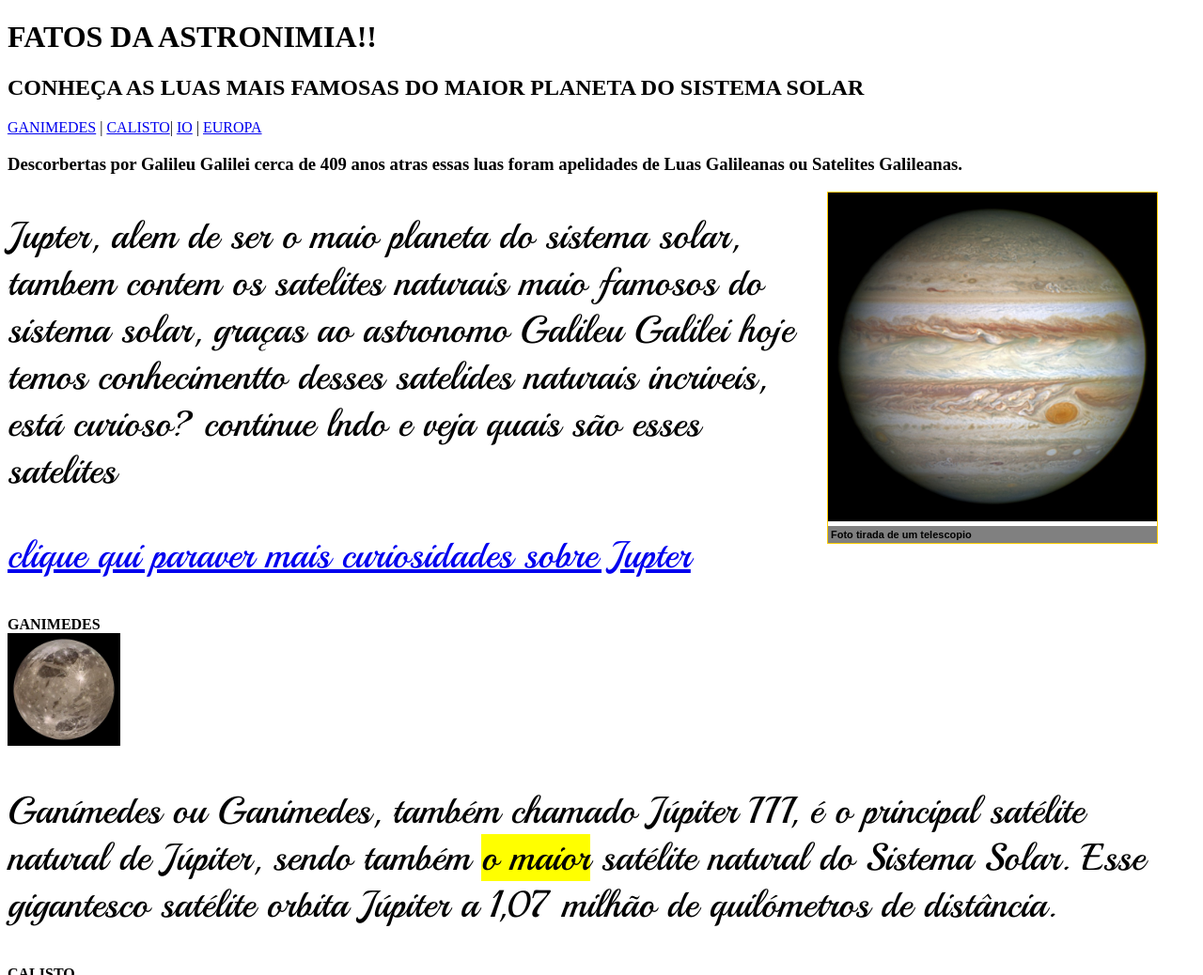
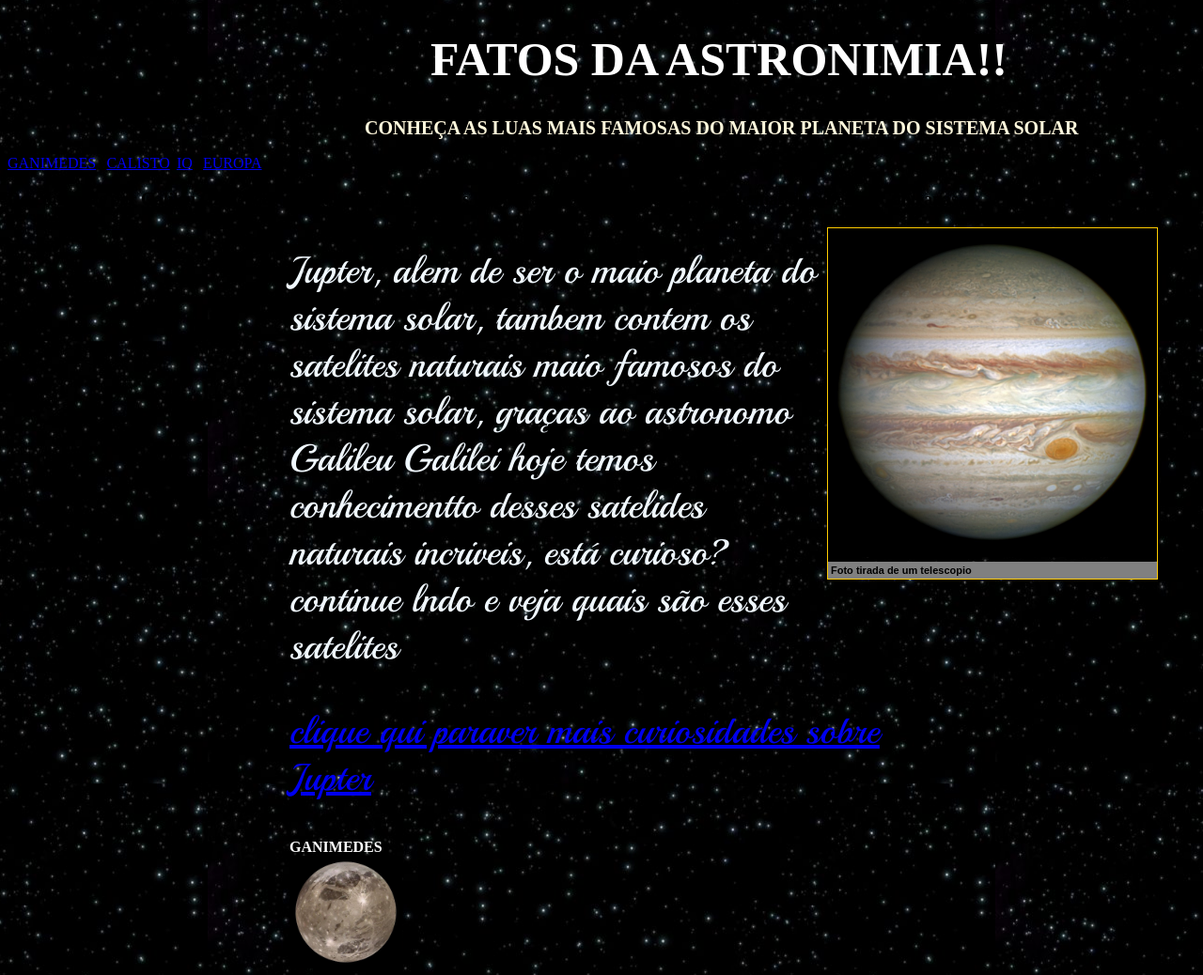
Before and after one commit to SrKaleb/site-jupter, a plain HTML site: page Kaleb.html in a window 1280 px wide. Shown: the top 1038 px of the page at 94% size. Drawn offline with Linux system fonts and the light colour scheme; files whose address does not match are found by name.

Commit message:
jupter
uptade do prototipo do site jupter

```diff
--- a/Kaleb.html
+++ b/Kaleb.html
@@ -21,13 +21,12 @@
    p{font-family: 'Playball', cursive; font-size: 40px;}
 </style>
 
-<link href="C:\Users\RKM\Desktop\curso kaleb/estilo.css" rel="stylesheet">
+
+<link href="C:\Users\RKM\Desktop\curso kaleb\css\estilo.css" rel="stylesheet">
 
 
 </head>
 
-
-<div class="container">
 
 
 
@@ -44,7 +43,7 @@
 
             <figure>
                 <a href=https://www.youtube.com/watch?v=QV25U95LKkE target="blank">
-              <img src="C:\Users\RKM\Desktop\curso kaleb/jupter.jpg"
+              <img src="C:\Users\RKM\Desktop\curso kaleb\img/jupter.jpg"
                   width="350" height="350"
                   title="Planeta Júpter"
                   alt="Imagem do planeta jupter"
@@ -69,30 +68,30 @@
       </p>
 
       <h4 id="GANIMEDES" class="clear-right">  <b>GANIMEDES</b> <br>
-        <img src="C:\Users\RKM\Desktop\curso kaleb/ganimedes.jpg"
+        <img src="C:\Users\RKM\Desktop\curso kaleb\img\ganimedes.jpg"
         width="120" height="120"
         title="lua ganimdes"
         alt="imagem da lua ganimedes"
         class="img-jupter">
       </h4>
       <p>Ganímedes ou Ganimedes, também chamado Júpiter III,
-        é o principal satélite natural de Júpiter, sendo também <mark>o maior</mark> satélite natural do Sistema Solar.
+        é o principal satélite natural de Júpiter, sendo também O MARIOR satélite natural do Sistema Solar.
         Esse gigantesco satélite orbita Júpiter a 1,07 milhão de quilómetros de distância.
       </p>
       <h4 id="CALISTO"> <b>CALISTO</b> <br>
-        <img src="C:\Users\RKM\Desktop\curso kaleb/calisto.jpg"
+        <img src="C:\Users\RKM\Desktop\curso kaleb\img\calisto.jpg"
         width="120" height="120"
         title="lua calisto"
         alt="imagem da lua calisto"
         class="img-jupter">
       </h4>
       <p>
-        Calisto é um satélite de Júpiter, descoberta em 7 de janeiro de 1610 por Galileu Galilei.
+        Calisto é um satélite de Júpiter, descoberta em 7 DE JANEIRO DE 1610 POR GALILEU GALILEI.
         É a terceira maior lua do Sistema Solar e a segunda maior do planeta Júpiter.
         Tem cerca de 99% do diâmetro de Mercúrio, mas apenas um terço de sua massa.
       </p>
       <h4 id="IO">  <b>IO</b> <br>
-        <img src="C:\Users\RKM\Desktop\curso kaleb/io.jpg"
+        <img src="C:\Users\RKM\Desktop\curso kaleb\img\io.jpg"
         width="120" height="120"
         title="lua io"
         alt="imagem da lua io"
@@ -104,7 +103,7 @@
         Io é a quarta maior lua do sistema solar, logo a seguir a Ganímedes, Titã e Calisto
       </p>
       <h4 id="EUROPA"> <b>EUROPA</b> <br>
-        <img src="C:\Users\RKM\Desktop\curso kaleb/europa.jpg"
+        <img src="C:\Users\RKM\Desktop\curso kaleb\img\europa.jpg"
         width="120" height="120"
         title="lua europa"
         alt="imagem da lua europa"
@@ -119,6 +118,5 @@
 
     </body>
 
-  </div>
 
 </html>
--- a/css/estilo.css
+++ b/css/estilo.css
@@ -1,20 +1,24 @@
 h1{
  font-family:Arial, Helvetica,;
  font-size: 50px;
-color:black;}
+color:rgb(255, 255, 255);margin-left: 450px;}
 
-
-body{
-    background-size: cover;
-    background:turquoise;
+h2{
+    font-family: Arial, Helvetica,;
+    font-size: 20px;
+    color: cornsilk; margin-left: 380px;
 }
 
+h4 {color: rgb(255, 255, 255);
+margin-left: 300px;}
 
-.container {
-
-    background-image: url(/nebulosa.jpg);
-    margin: 50px 50px 60px 60px;
-
+body { background-image: url(../img/estrelas.jpg);
+    background-repeat: repeat;
+    background-attachment: fixed;
+    background-position: center center;
 
 }
-/* background-image: url( /C:\Users\RKM\Desktop\cursokaleb/nebulosa.jpg ); */
+p{
+    color: aliceblue;
+    margin-left: 300px;
+    margin-right: 300px; }
--- a/estilo.css
+++ /dev/null
@@ -1,26 +0,0 @@
-h1{
- font-family:Arial, Helvetica,;
- font-size: 50px;
-color:black;}
-
-
-body{
-    background-size: cover;
-    background:turquoise;
-}
-
-
-.container {
-
-
-
-
-    background-image: url(/nebulosa.jpg);
-
-    margin: 50px 50px 60px 60px;
-
-
-
-
-}
-/* background-image: url( /C:\Users\RKM\Desktop\cursokaleb/nebulosa.jpg ); */
```
Also changed, not shown: kaleb2222.html (deleted, +0 -20 lines), img/estrelas.jpg (added).
